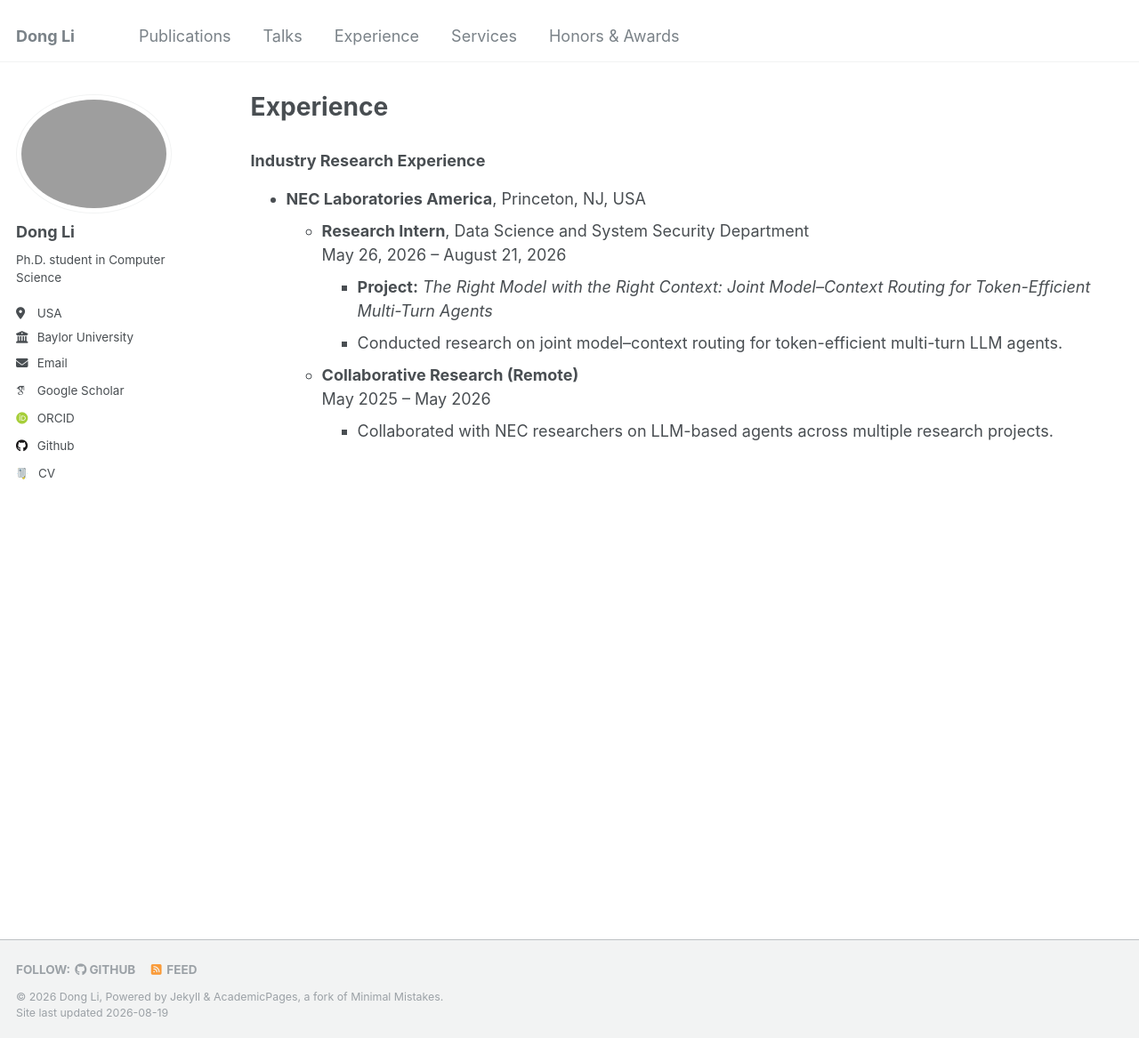
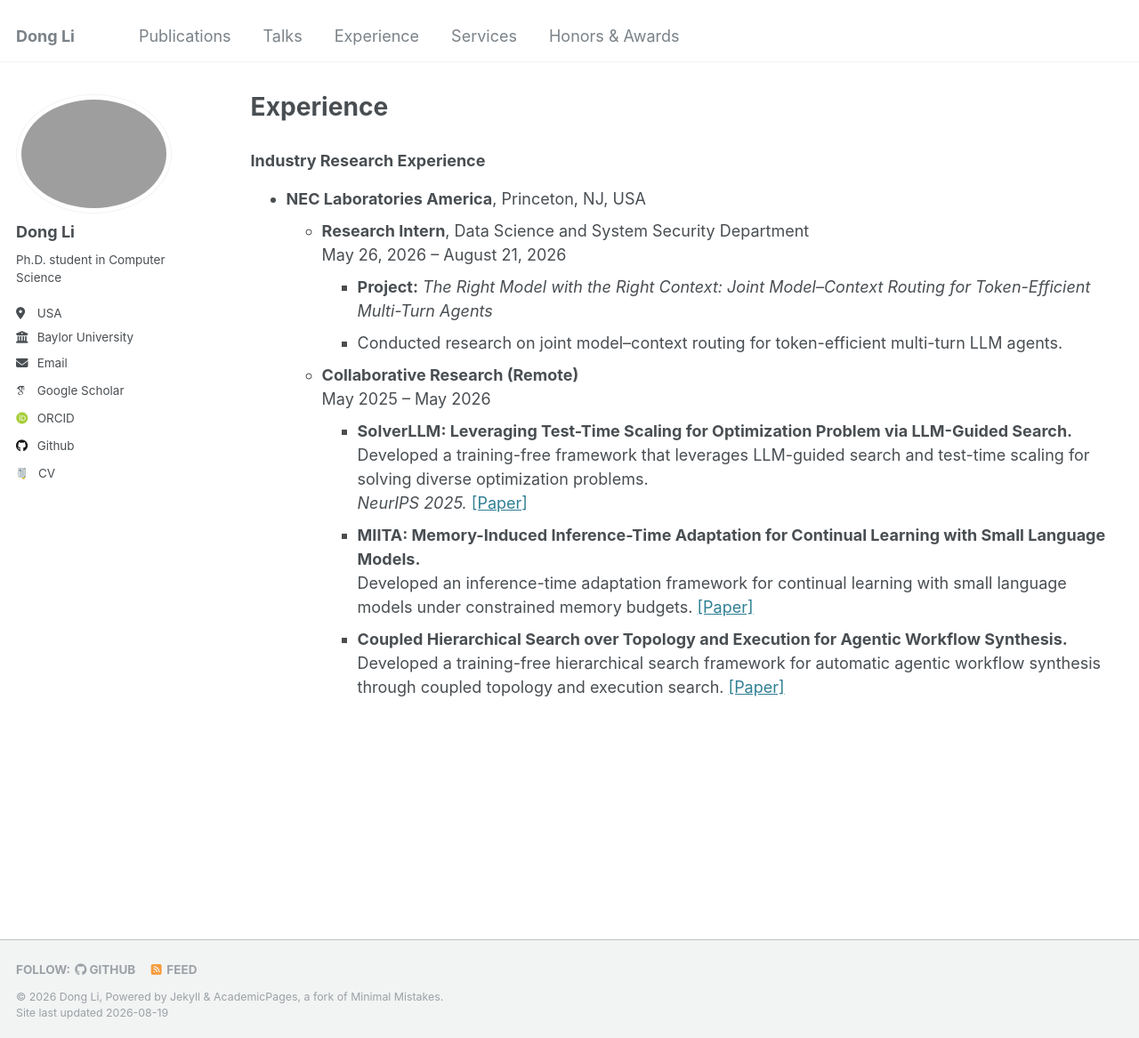
Before and after one commit to TurkeyWatanabe/dongli, a Jekyll site: the page built from _pages/experience.html, in a window 1280 px wide and 1167 px high. Shown: the whole window at 89% size. Built offline with Jekyll 4.4.1, drawn with Linux system fonts in a browser that asks for light colours; some web fonts are replaced.

Commit message:
Update experience.html

```diff
--- a/_pages/experience.html
+++ b/_pages/experience.html
@@ -11,6 +11,7 @@ author_profile: true
   <li>
     <strong>NEC Laboratories America</strong>, Princeton, NJ, USA
     <ul>
+
       <li>
         <strong>Research Intern</strong>, Data Science and System Security Department
         <br>May 26, 2026 – August 21, 2026
@@ -31,12 +32,36 @@ author_profile: true
         <strong>Collaborative Research (Remote)</strong>
         <br>May 2025 – May 2026
         <ul>
+
           <li>
-            Collaborated with NEC researchers on LLM-based agents
-            across multiple research projects.
+            <strong>SolverLLM: Leveraging Test-Time Scaling for Optimization Problem via LLM-Guided Search.</strong>
+            <br>
+            Developed a training-free framework that leverages LLM-guided search and
+            test-time scaling for solving diverse optimization problems.
+            <br>
+            <em>NeurIPS 2025.</em>
+            <a href="https://proceedings.neurips.cc/paper_files/paper/2025/file/903475a4d33d21bfd75d4fa0d124abfe-Paper-Conference.pdf">[Paper]</a>
           </li>
+
+          <li>
+            <strong>MIITA: Memory-Induced Inference-Time Adaptation for Continual Learning with Small Language Models.</strong>
+            <br>
+            Developed an inference-time adaptation framework for continual learning
+            with small language models under constrained memory budgets.
+            <a href="https://arxiv.org/pdf/2607.22556">[Paper]</a>
+          </li>
+
+          <li>
+            <strong>Coupled Hierarchical Search over Topology and Execution for Agentic Workflow Synthesis.</strong>
+            <br>
+            Developed a training-free hierarchical search framework for automatic
+            agentic workflow synthesis through coupled topology and execution search.
+            <a href="https://arxiv.org/pdf/2607.21609">[Paper]</a>
+          </li>
+
         </ul>
       </li>
+
     </ul>
   </li>
 </ul>
```
